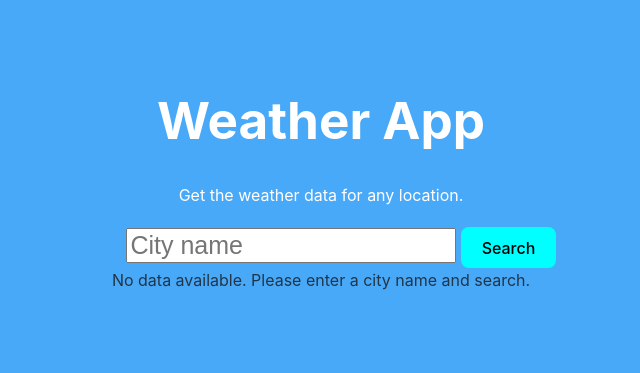
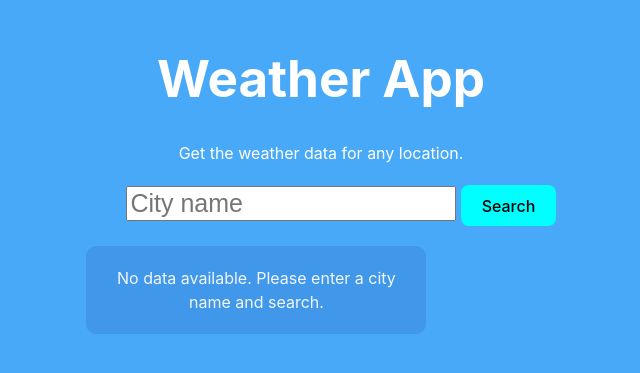
Before and after one commit to Aayush-Koju/Weather-App, a React (Vite) app: page / in a window 1280 px wide. Shown: the part 225-598 px from the top of the page, without its empty margins (319-959 px from the left). Built offline with nearby package versions, Linux system fonts and the light colour scheme.

Commit message:
styled the location not found message

```diff
--- a/src/App.css
+++ b/src/App.css
@@ -26,3 +26,5 @@
 .weather-data h2{
   font-size: 2em;
 }
+
+/* needs to be modified */
--- a/src/components/WeatherData.css
+++ b/src/components/WeatherData.css
@@ -1,20 +1,33 @@
 .weather-data-output {
     background-color: #4198ea;
-    margin: 10px;
+    padding: 20px;
     border-radius: 10px;
+    text-align: center;
     color: #f0f6fd;
-    margin-bottom: 10px;
+    margin-top: 20px;
+    width: 300px;
 }
 
 .weather-data-output img {
-    margin-top: 10px;
+    width: 100px;
+    height: 100px;
+}
+
+.weather-data-output h2 {
+    font-size: 2em;
+    margin: 10px 0;
+}
+
+.weather-data-output .place-name {
+    font-size: 1.5em;
+    margin: 10px 0;
 }
 
 .data-flex {
     display: flex;
-    justify-content: space-evenly;
+    justify-content: space-between;
 }
 
-.place-name {
-    font-size: 25px;
+.data-flex {
+    margin: 0;
 }
--- a/src/components/WeatherData.jsx
+++ b/src/components/WeatherData.jsx
@@ -6,7 +6,11 @@ export default function WeatherData({ data }) {
   // const [image, setImage] = useState("");
 
   if (!data || !data.main) {
-    return <div>No data available. Please enter a city name and search.</div>;
+    return (
+      <div className="weather-data-output">
+        No data available. Please enter a city name and search.
+      </div>
+    );
   }
 
   const weather = data.weather && data.weather[0];
```
